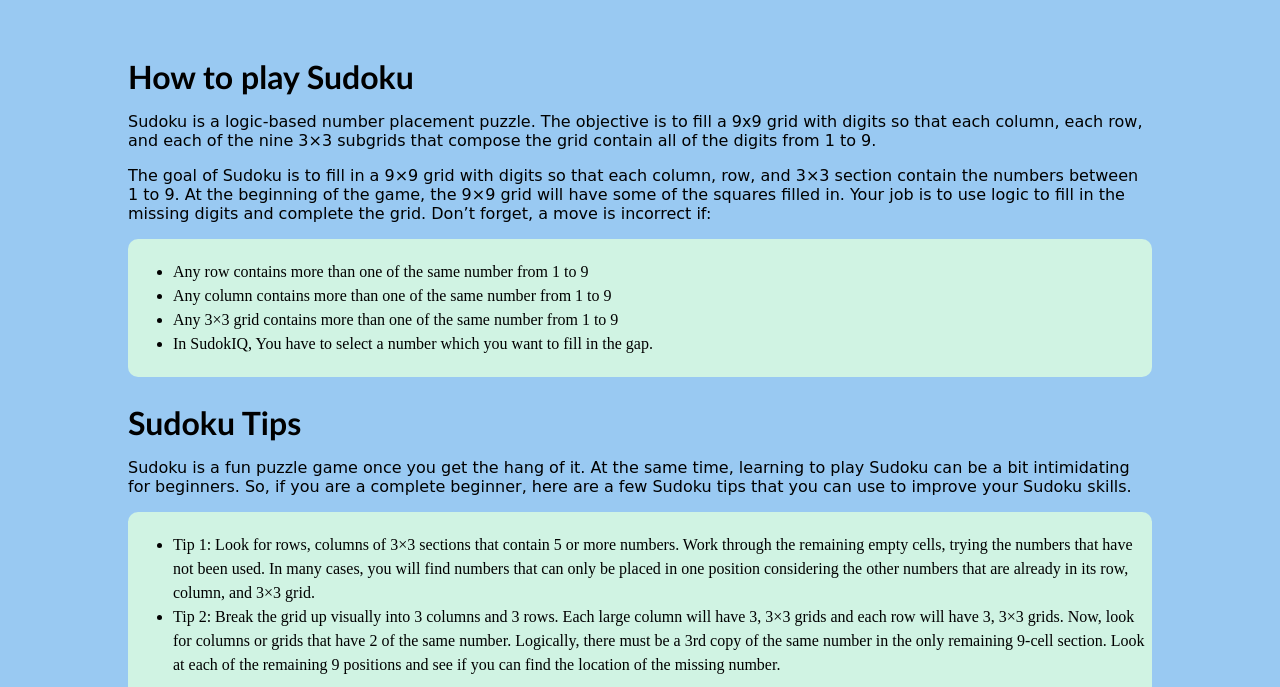
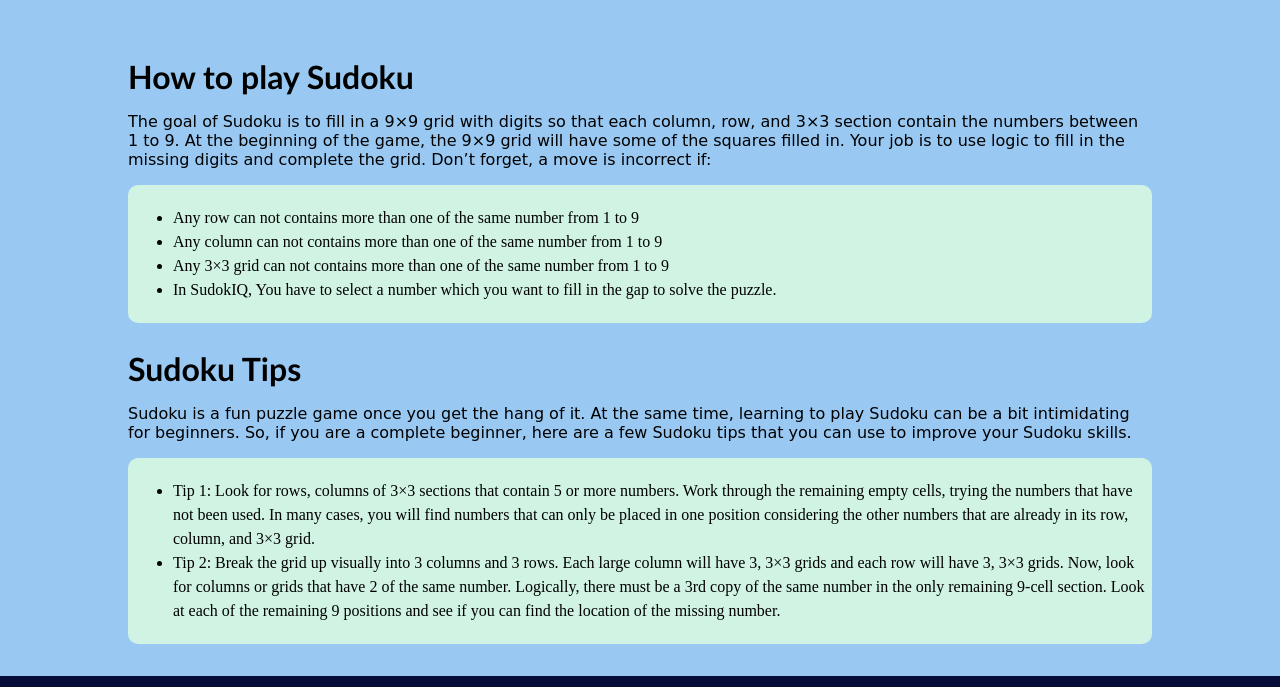
Before and after one commit to SwarupPal2006/SudokIQ, a plain HTML site: page index.html in a window 1280 px wide. Shown: the part 1512-2199 px from the top of the page. Drawn offline with Linux system fonts and the light colour scheme.

Commit message:
final html

```diff
--- a/index.html
+++ b/index.html
@@ -2,7 +2,8 @@
 <html lang="en">
 <head>
     <meta charset="UTF-8">
-    <meta name="viewport" content="width=device-width, initial-scale=1.0">
+    <meta name="viewport" content="width=device-width, initial-scale=1.0, maximum-scale=1.0">
+
     <title>SudokIQ</title>
     <link rel="stylesheet" href="sudoku.css">
     <link rel="icon" type="image/png" href="https://static-00.iconduck.com/assets.00/sudoku-icon-512x512-qnhiasa3.png">
@@ -34,10 +35,10 @@
     <main id="sudoku-board">
      <div class="container">
         <div id="stats" class="stats">
-        Difficulty: <span id="difficulty-label">Easy</span> |
-        Errors: <span id="errors">0 </span> |
-        Time: <span id="timer">00:00 </span> |
-        Fastest: <span id="fastest">--:-- </span> |
+          Difficulty: <span id="difficulty-label">Easy</span> |
+          Errors: <span id="errors">0 </span> |
+          Time: <span id="timer">00:00 </span> |
+          Fastest: <span id="fastest">--:-- </span> |
           Solved: <span id="completed">0</span>
         </div>
 
@@ -71,15 +72,14 @@
     <section id="play" class="guide">
      <div class="guide-header">
           <h2>How to play Sudoku</h2>
-          <p>Sudoku is a logic-based number placement puzzle. The objective is to fill a 9x9 grid with digits so that each column, each row, and each of the nine 3×3 subgrids that compose the grid contain all of the digits from 1 to 9.</p>
           <p>The goal of Sudoku is to fill in a 9×9 grid with digits so that each column, row, and 3×3 section contain the numbers between 1 to 9. At the beginning of the game, the 9×9 grid will have some of the squares filled in. Your job is to use logic to fill in the missing digits and complete the grid. Don’t forget, a move is incorrect if:
           </p>
           <div class="box">
                <ul>
-                    <li>Any row contains more than one of the same number from 1 to 9</li>
-                    <li>Any column contains more than one of the same number from 1 to 9</li>
-                    <li>Any 3×3 grid contains more than one of the same number from 1 to 9</li>
-                    <li>In SudokIQ, You have to select a number which you want to fill in the gap. </li>
+                    <li>Any row can not contains more than one of the same number from 1 to 9</li>
+                    <li>Any column can not contains more than one of the same number from 1 to 9</li>
+                    <li>Any 3×3 grid can not contains more than one of the same number from 1 to 9</li>
+                    <li>In SudokIQ, You have to select a number which you want to fill in the gap to solve the puzzle. </li>
                </ul>
           </div>
      </div>
```
